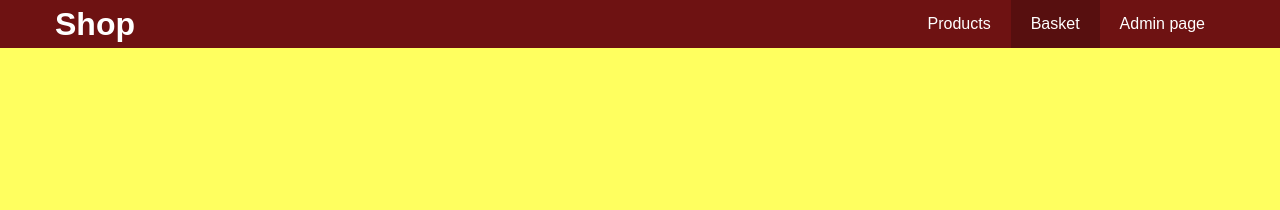
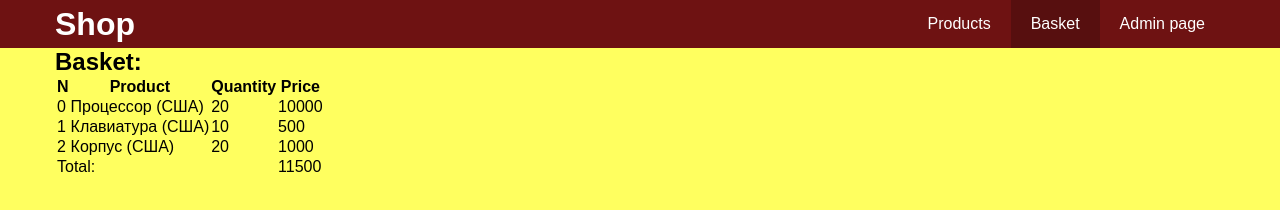
Before and after one commit to Power-Shots/teamShop, a plain HTML site: page shoppingCard.html in a window 1280 px wide. Drawn offline with Linux system fonts and the light colour scheme.

Commit message:
fix Vlad

```diff
--- a/js/shoppingCard/script.js
+++ b/js/shoppingCard/script.js
@@ -0,0 +1,57 @@
+const products1 = [
+  {
+      id: 0,
+      title: 'Процессор',
+      icon: '1.png',
+      country: 'CША',
+      quantity: 20,
+      price: 10000,
+  },
+  {
+      id: 1,
+      title: 'Клавиатура',
+      icon: '2.png',
+      country: 'CША',
+      quantity: 10,
+      price: 500,
+  },
+  {
+      id: 2,
+      title: 'Корпус',
+      icon: '3.png',
+      country: 'CША',
+      quantity: 20,
+      price: 1000,
+  },]
+
+localStorage.setItem('Basket', JSON.stringify(products1));
+
+function outputBasket(){
+  let data = localStorage.getItem('Basket');
+  let basket = JSON.parse(data);
+  let table = document.querySelector('.basket-table');
+  console.log(basket);
+  let el;
+  let totalpricenum = 0;
+  for(let i=0; i<basket.length;i++){
+      el = document.createElement('tr');
+      el.innerHTML=`<td>${i}</td><td>${basket[i].title} (${basket[i].country})</td><td>${basket[i].quantity}</td><td>${basket[i].price}</td>`
+      table.append(el);
+      localStorage.setItem('totalprice', totalpricenum);
+      totalpricenum = +localStorage.getItem('totalprice') + basket[i].price;
+      localStorage.setItem('totalprice', totalpricenum);
+      let num1 = i;
+      let num2 = basket.length;
+      num1++;
+
+      //console.log(num1,num2);
+      if(num1 == num2){
+          let totalprice = document.createElement('tr');
+          totalprice.innerHTML=`<td colspan=3>Total:</td><td>${totalpricenum}<td>`;
+          table.append(totalprice);
+      }
+
+  }
+}
+
+outputBasket();
--- a/shoppingCard.html
+++ b/shoppingCard.html
@@ -23,7 +23,18 @@
     </header>
     <main>
         <div class="container">
+            <div class="basket">
+                <h2>Basket: </h2>
 
+                <table class="basket-table">
+                    <tr>
+                        <th>N</th>
+                        <th>Product</th>
+                        <th>Quantity</th>
+                        <th>Price</th>
+                    </tr>
+                </table>
+            </div>
         </div>
     </main>
     <script src="js/shoppingCard/script.js"></script>
```
